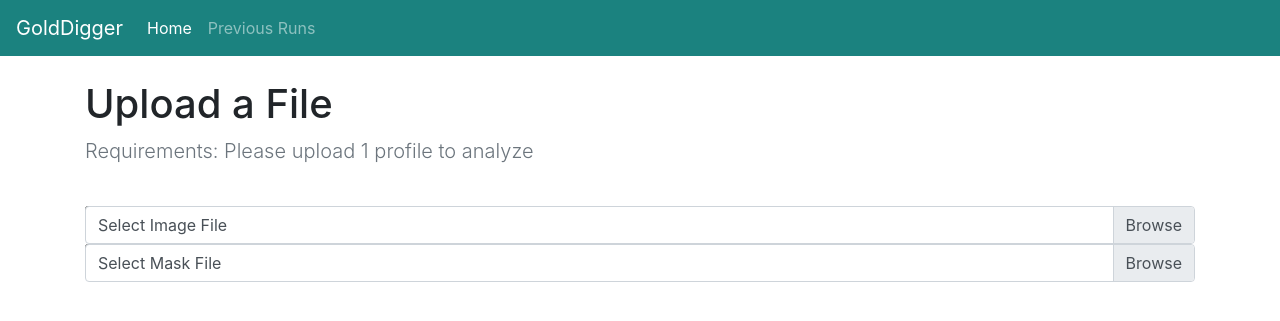
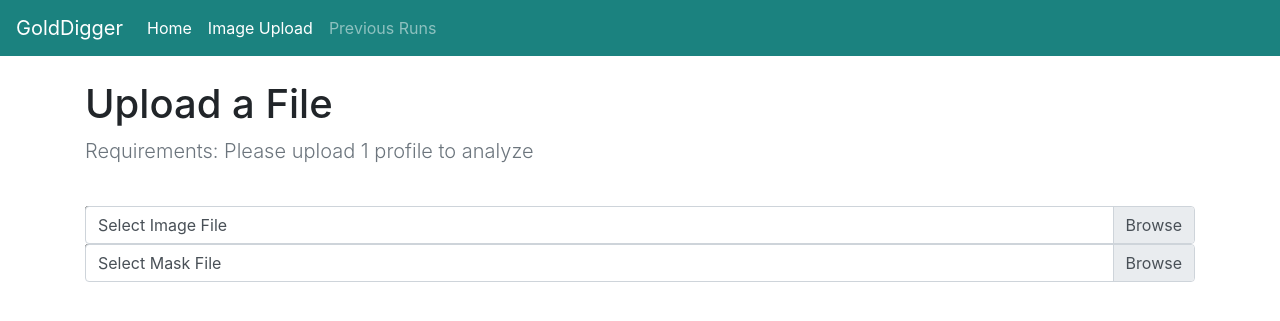
Before and after one commit to mpfi-dsp/GoldDigger, a Django app: page /image_upload/ in a window 1280 px wide. Shown: the top 321 px of the page. Run offline with Django 3.2, Linux system fonts and the light colour scheme; parts of the project's set-up code (start-up, migrations or seed data) failed here and were passed over; some libraries are stand-ins or nearby versions.

Commit message:
added image upload link to navbar

```diff
--- a/GDapp/templates/runs.html
+++ b/GDapp/templates/runs.html
@@ -26,7 +26,7 @@
                       <a href="{{ run.gold_particle_coordinates.url }}">Download Coordinates</a><br>
                     {% endif %}
 
-                    <!--<a href="{{ run.gold_particle_coordinates6nm.url }}">6nm Coordinates</a>-->
+
                     {% if run.output_file %}
                       <a href="{{ run.output_file.url }}">Download Output zip file</a><br>
                     {% endif %}
--- a/templates/base.html
+++ b/templates/base.html
@@ -35,6 +35,9 @@
       <li class="nav-item active">
         <a class="nav-link" href="{% url 'home' %}">Home <span class="sr-only">(current)</span></a>
       </li>
+      <li class="nav-item active">
+        <a class="nav-link" href="{% url 'image_upload' %}">Image Upload</a>
+      </li>
       <li class="nav-item">
         <a class="nav-link" href="{% url 'runs' %}">Previous Runs</a>
       </li>
```
